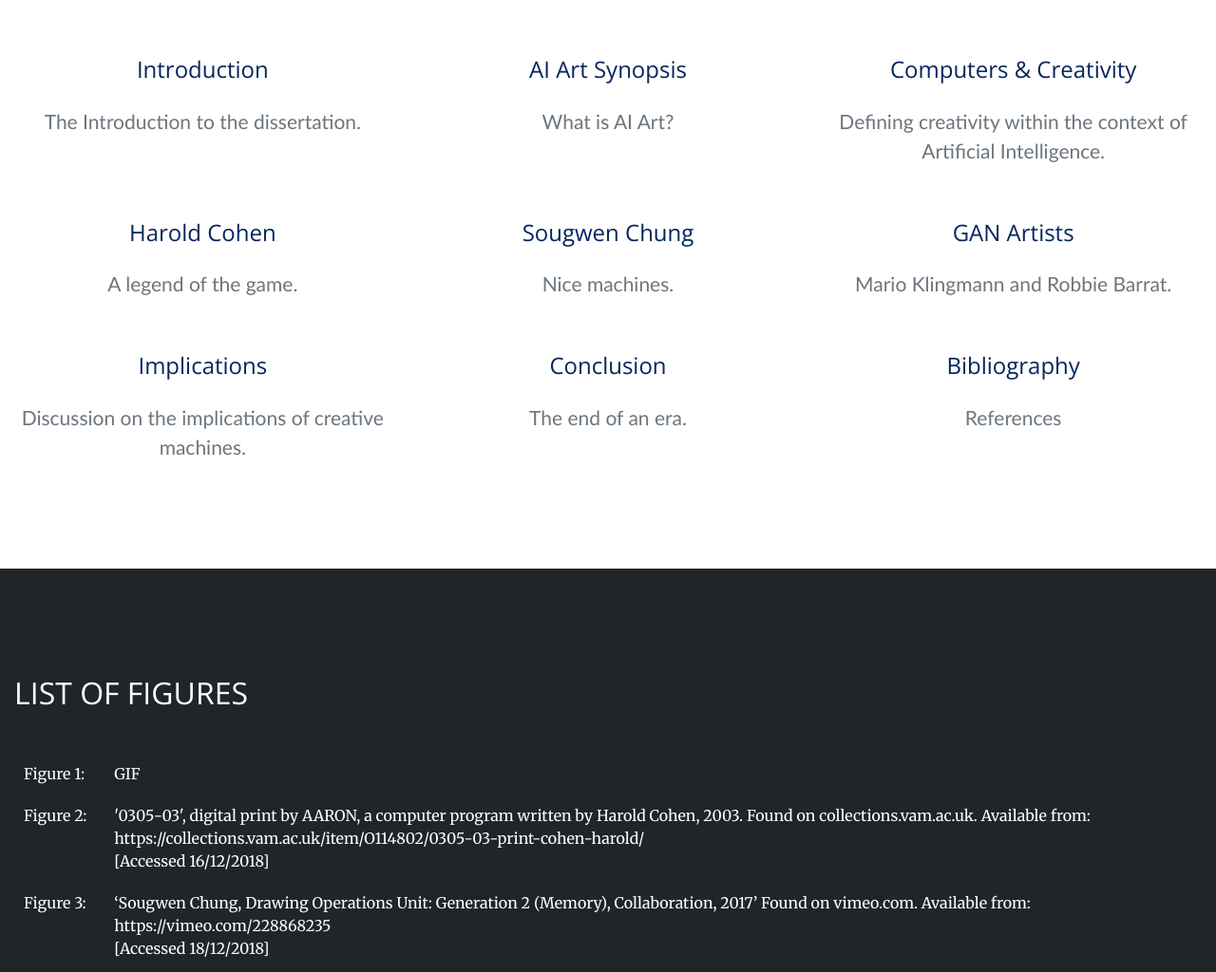
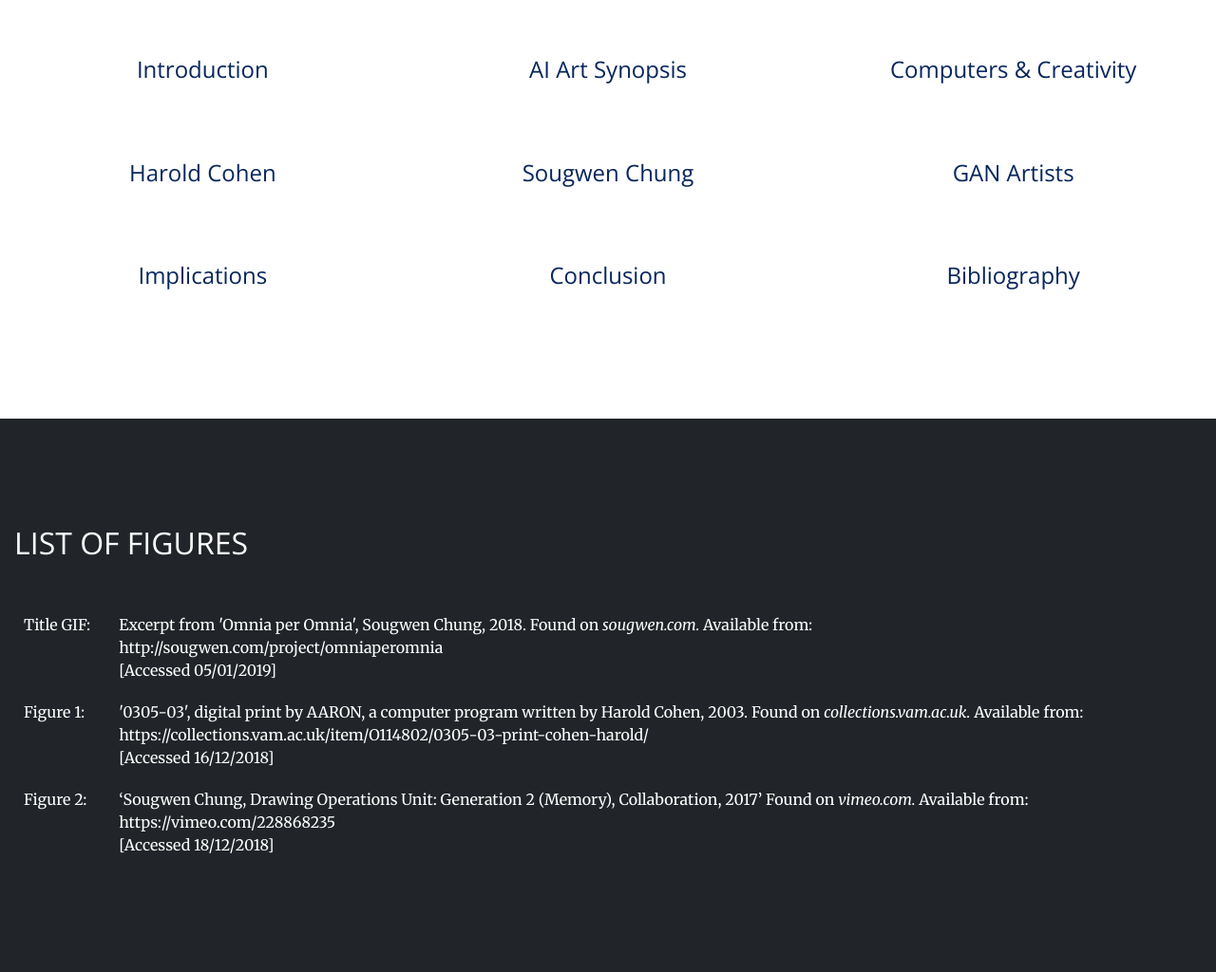
Before and after one commit to ExoBen/toby-dissertation, a plain HTML site: page index.html in a window 1280 px wide. Shown: the part 1443-2467 px from the top of the page at 95% size. Drawn offline with nearby package versions, Linux system fonts and the light colour scheme.

Commit message:
quote and text changes

```diff
--- a/css/custom.css
+++ b/css/custom.css
@@ -107,7 +107,20 @@ h3 {
   font-size: 18px;
 }
 
+.quote-blue {
+  padding: 40px;
+  margin: 15px 40px 25px;
+  background-color: #E5F0FF;
+  font-size: 18px;
+}
+
 p, .quote {
+  font-size: 21px;
+  font-family: Calibri, 'Trebuchet MS', sans-serif;
+  width: 100%;
+}
+
+p, .quote-blue {
   font-size: 21px;
   font-family: Calibri, 'Trebuchet MS', sans-serif;
   width: 100%;
--- a/index.html
+++ b/index.html
@@ -80,7 +80,7 @@
             <h2>
               <br />
               <strong>
-                How plausible is a creative computer and what implications would their existence have on the art world?              </strong>
+                How plausible is a creative computer and what implications would its existence have on the art world?              </strong>
               <br />
               <br />
             </h2>
@@ -134,55 +134,55 @@
         <div class="col-lg-4 col-md-6 text-center">
           <div class="service-box mt-5 mx-auto">
             <h3 class="mb-3"><a class="nav-link js-scroll-trigger" href="#intro">Introduction</a></h3>
-            <p class="text-muted mb-0">The Introduction to the dissertation.</p>
+            <p class="text-muted mb-0"></p>
           </div>
         </div>
         <div class="col-lg-4 col-md-6 text-center">
           <div class="service-box mt-5 mx-auto">
             <h3 class="mb-3"><a class="nav-link js-scroll-trigger" href="#ai">AI Art Synopsis</a></h3>
-            <p class="text-muted mb-0">What is AI Art?</p>
+            <p class="text-muted mb-0"></p>
           </div>
         </div>
         <div class="col-lg-4 col-md-6 text-center">
           <div class="service-box mt-5 mx-auto">
             <h3 class="mb-3"><a class="nav-link js-scroll-trigger" href="#creativity">Computers & Creativity</a></h3>
-            <p class="text-muted mb-0">Defining creativity within the context of Artificial Intelligence.</p>
+            <p class="text-muted mb-0"></p>
           </div>
         </div>
         <div class="col-lg-4 col-md-6 text-center">
           <div class="service-box mt-5 mx-auto">
             <h3 class="mb-3"><a class="nav-link js-scroll-trigger" href="#harold">Harold Cohen</a></h3>
-            <p class="text-muted mb-0">A legend of the game.</p>
+            <p class="text-muted mb-0"></p>
           </div>
         </div>
         <div class="col-lg-4 col-md-6 text-center">
           <div class="service-box mt-5 mx-auto">
             <h3 class="mb-3"><a class="nav-link js-scroll-trigger" href="#sougwen">Sougwen Chung</a></h3>
-            <p class="text-muted mb-0">Nice machines.</p>
+            <p class="text-muted mb-0"></p>
           </div>
         </div>
         <div class="col-lg-4 col-md-6 text-center">
           <div class="service-box mt-5 mx-auto">
             <h3 class="mb-3"><a class="nav-link js-scroll-trigger" href="#GAN">GAN Artists</a></h3>
-            <p class="text-muted mb-0">Mario Klingmann and Robbie Barrat.</p>
+            <p class="text-muted mb-0"></p>
           </div>
         </div>
         <div class="col-lg-4 col-md-6 text-center">
           <div class="service-box mt-5 mx-auto">
             <h3 class="mb-3"><a class="nav-link js-scroll-trigger" href="#implications">Implications</a></h3>
-            <p class="text-muted mb-0">Discussion on the implications of creative machines.</p>
+            <p class="text-muted mb-0"></p>
           </div>
         </div>
         <div class="col-lg-4 col-md-6 text-center">
           <div class="service-box mt-5 mx-auto">
             <h3 class="mb-3"><a class="nav-link js-scroll-trigger" href="#conclusion">Conclusion</a></h3>
-            <p class="text-muted mb-0">The end of an era.</p>
+            <p class="text-muted mb-0"></p>
           </div>
         </div>
         <div class="col-lg-4 col-md-6 text-center">
           <div class="service-box mt-5 mx-auto">
             <h3 class="mb-3"><a class="nav-link js-scroll-trigger" href="#bibliography">Bibliography</a></h3>
-            <p class="text-muted mb-0">References</p>
+            <p class="text-muted mb-0"></p>
           </div>
         </div>
       </div>
@@ -195,10 +195,22 @@
       <table class="table">
         <tr>
           <td>
+            Title GIF:
+          </td>
+          <td>
+            Excerpt from 'Omnia per Omnia', Sougwen Chung, 2018. Found on <i>sougwen.com.</i> Available from: <br />
+            http://sougwen.com/project/omniaperomnia <br/>
+            [Accessed 05/01/2019]
+          </td>
+        </tr>
+        <tr>
+          <td>
             Figure 1:
           </td>
           <td>
-            GIF
+            '0305-03', digital print by AARON, a computer program written by Harold Cohen, 2003. Found on <i>collections.vam.ac.uk.</i> Available from: <br />
+            https://collections.vam.ac.uk/item/O114802/0305-03-print-cohen-harold/  <br/>
+            [Accessed 16/12/2018]
           </td>
         </tr>
         <tr>
@@ -206,17 +218,7 @@
             Figure 2:
           </td>
           <td>
-            '0305-03', digital print by AARON, a computer program written by Harold Cohen, 2003. Found on collections.vam.ac.uk. Available from: <br />
-            https://collections.vam.ac.uk/item/O114802/0305-03-print-cohen-harold/  <br/>
-            [Accessed 16/12/2018]
-          </td>
-        </tr>
-        <tr>
-          <td>
-            Figure 3:
-          </td>
-          <td>
-            ‘Sougwen Chung, Drawing Operations Unit: Generation 2 (Memory), Collaboration, 2017’ Found on vimeo.com. Available from: <br/>
+            ‘Sougwen Chung, Drawing Operations Unit: Generation 2 (Memory), Collaboration, 2017’ Found on <i>vimeo.com.</i> Available from: <br/>
             https://vimeo.com/228868235  <br/>
             [Accessed 18/12/2018]
           </td>
@@ -357,7 +359,9 @@
           Another individual using a GAN to generate portraits is German artist Mario Klingemann, who won major global digital arts ‘The Lumen Prize’ Gold Award in 2018 with the work ‘The Butchers Son’. Considered by Klingemann as the interpretation of the human form by a neural network, it presents a disfigured humanoid body with features seemingly contorted in pain. The formulation process of this work had several stages starting with a stick figure developed from more than 150,000 human poses that was then manipulated by a GAN to form a simplistic composition. To create the final aesthetic, another GAN was used to supplement it with details and textures. Despite the GAN’s discrimination ability, Klingemann made the final curatorial choice and picked the variation that spoke to him the most from a list of thousands, a task he executed himself due to the abstract nature of the work - he didn’t want the works visual qualities to comply with a pre-existing aesthetic so he was unable to teach the AI how to determine the most applicable solution. Klingemann exploits the GAN’s capability to generate imitations of the inputted data set to create oddities within the final work with the goal of subverting the AI’s primary characteristics. In an interview about his techniques, Klingemann comments regarding this:
         </p>
         <p>
+          <div class="quote-blue">
           “The most interesting stuff usually happens if the model is outside its defined range of values or pushed into areas it was not trained for. But it needs to be a deliberate decision. It allows me to explore different visual worlds and allows me to discover something that is aesthetically pleasing or disturbing – it’s a constant battle I fight.” (Klingemann, 2018)
+          </div>
         </p>
         <p>
           Where Obvious use a GAN to try and replicate a style, Klingemann chooses to manipulate the creation process resulting in the formation of a new style.
```
